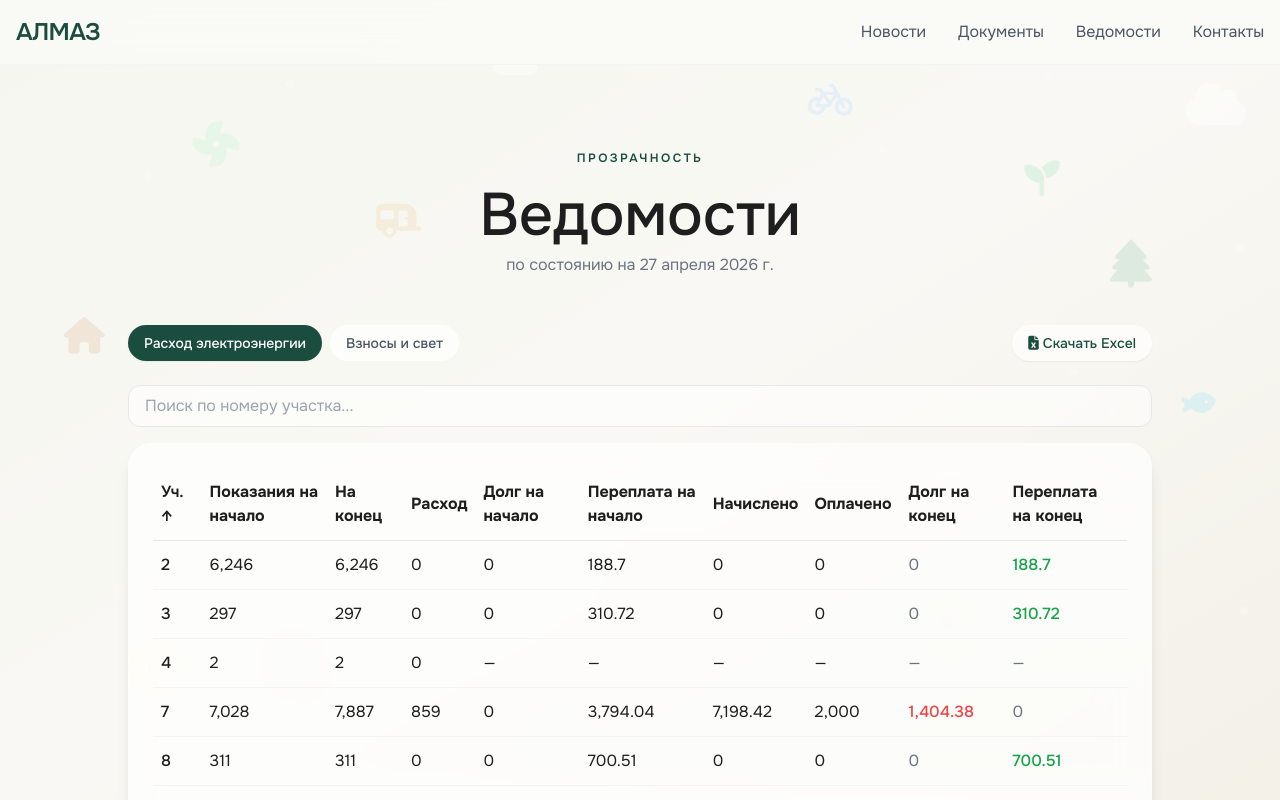
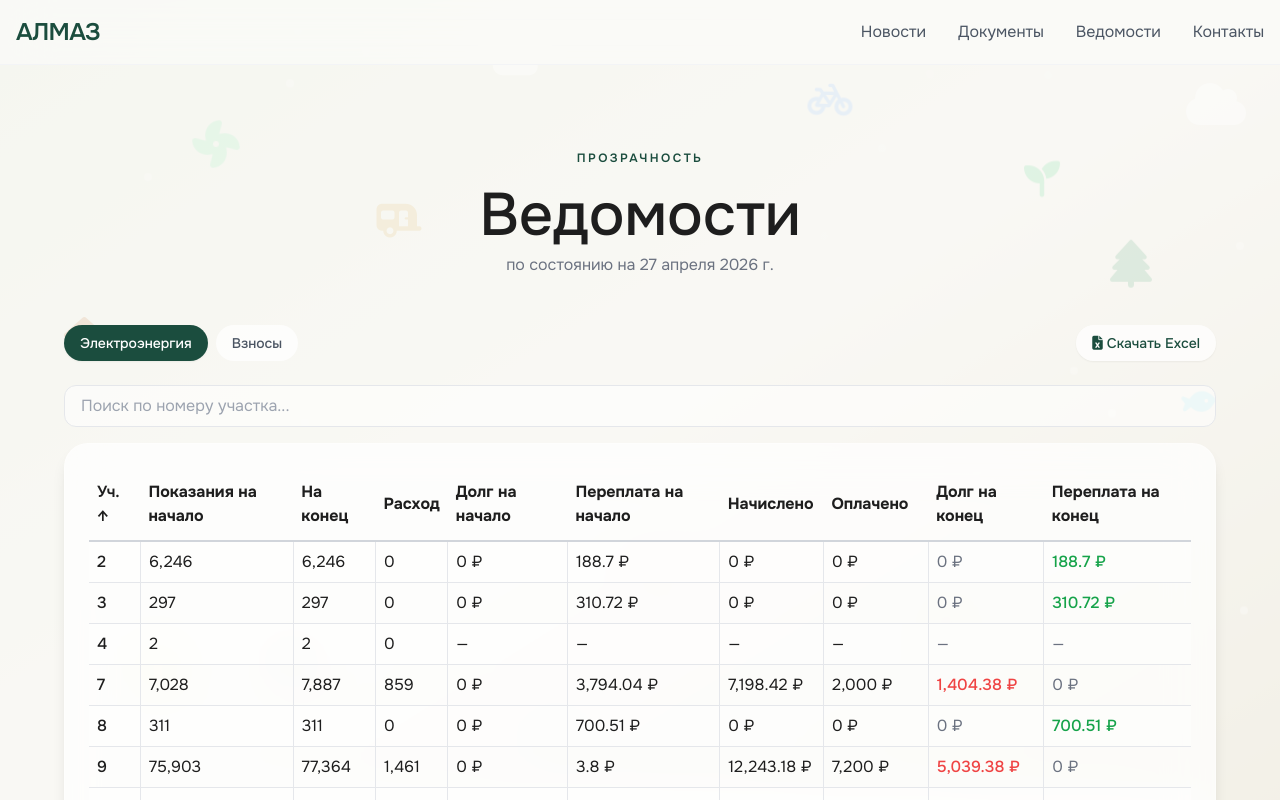
Before and after one commit to rawcam/almaz-snt, a Next.js app: page /almaz-snt/payments in a window 1280 px wide. Shown: the top 800 px of the page. Built offline with nearby package versions, Linux system fonts and the light colour scheme.

Commit message:
Update payments.js

```diff
--- a/src/pages/payments.js
+++ b/src/pages/payments.js
@@ -5,26 +5,23 @@ import { motion } from 'framer-motion'
 import { useState, useEffect, useMemo } from 'react'
 
 export default function Payments() {
-  const [activeTable, setActiveTable] = useState('electricity') // 'electricity' или 'contributions'
+  const [activeTable, setActiveTable] = useState('electricity')
   const [search, setSearch] = useState('')
   const [sortBy, setSortBy] = useState('plot')
   const [order, setOrder] = useState('asc')
   const [electricityData, setElectricityData] = useState([])
-  const [contributionsData, setContributionsData] = useState([])
+  const [contributionsDetailData, setContributionsDetailData] = useState([])
 
   useEffect(() => {
-    // Загрузка данных по электроэнергии
     fetch('/almaz-snt/data/payments/electricity-2026-04-27.json')
       .then(res => res.json())
       .then(json => setElectricityData(json))
-    // Загрузка данных по взносам
-    fetch('/almaz-snt/data/payments/2026-04-27.json')
+    fetch('/almaz-snt/data/payments/contributions-detail-2026-04-27.json')
       .then(res => res.json())
-      .then(json => setContributionsData(json))
+      .then(json => setContributionsDetailData(json))
   }, [])
 
-  // Текущий массив данных в зависимости от активной вкладки
-  const currentData = activeTable === 'electricity' ? electricityData : contributionsData
+  const currentData = activeTable === 'electricity' ? electricityData : contributionsDetailData
 
   const filtered = useMemo(() => {
     let result = [...currentData]
@@ -53,6 +50,10 @@ export default function Payments() {
     }
   }
 
+  const formatMoney = (value) => {
+    if (value === null || value === undefined) return '—'
+    return Number(value).toLocaleString() + ' ₽'
+  }
   const formatNumber = (value) => {
     if (value === null || value === undefined) return '—'
     return Number(value).toLocaleString()
@@ -78,8 +79,8 @@ export default function Payments() {
           <p className="text-gray-500 mt-2">по состоянию на 27 апреля 2026 г.</p>
         </motion.div>
 
-        {/* Переключатель таблиц и кнопки скачивания */}
-        <div className="max-w-5xl mx-auto mb-6 flex flex-col sm:flex-row justify-between items-start sm:items-center gap-4">
+        {/* Переключатель вкладок и кнопка скачивания */}
+        <div className="max-w-6xl mx-auto mb-6 flex flex-col sm:flex-row justify-between items-start sm:items-center gap-4">
           <div className="flex gap-2">
             <button
               onClick={() => setActiveTable('electricity')}
@@ -89,7 +90,7 @@ export default function Payments() {
                   : 'bg-white/70 text-gray-600 hover:bg-white/90'
               }`}
             >
-              Расход электроэнергии
+              Электроэнергия
             </button>
             <button
               onClick={() => setActiveTable('contributions')}
@@ -99,7 +100,7 @@ export default function Payments() {
                   : 'bg-white/70 text-gray-600 hover:bg-white/90'
               }`}
             >
-              Взносы и свет
+              Взносы
             </button>
           </div>
           <div className="flex gap-2">
@@ -124,7 +125,7 @@ export default function Payments() {
         </div>
 
         {/* Поиск */}
-        <div className="max-w-5xl mx-auto mb-4">
+        <div className="max-w-6xl mx-auto mb-4">
           <input
             type="text"
             placeholder="Поиск по номеру участка..."
@@ -135,11 +136,11 @@ export default function Payments() {
         </div>
 
         {/* Таблица */}
-        <div className="max-w-5xl mx-auto bg-white/70 backdrop-blur-xl rounded-3xl p-4 md:p-6 shadow-lg border border-white/30 overflow-x-auto">
+        <div className="max-w-6xl mx-auto bg-white/70 backdrop-blur-xl rounded-3xl p-4 md:p-6 shadow-lg border border-white/30 overflow-x-auto">
           {activeTable === 'electricity' ? (
-            <table className="w-full text-left min-w-[800px]">
-              <thead className="border-b border-gray-200">
-                <tr>
+            <table className="w-full text-left border-collapse">
+              <thead>
+                <tr className="border-b-2 border-gray-300">
                   <th className="py-3 px-2 font-semibold text-dark cursor-pointer" onClick={() => handleSort('plot')}>
                     Уч. {sortBy === 'plot' && (order === 'asc' ? '↑' : '↓')}
                   </th>
@@ -173,50 +174,86 @@ export default function Payments() {
                 </tr>
               </thead>
               <tbody>
-                {filtered.map(item => (
-                  <tr key={item.plot} className="border-b border-gray-100 hover:bg-white/50 transition-colors">
-                    <td className="py-3 px-2 font-medium">{item.plot}</td>
-                    <td className="py-3 px-2">{formatNumber(item.readingStart)}</td>
-                    <td className="py-3 px-2">{formatNumber(item.readingEnd)}</td>
-                    <td className="py-3 px-2">{formatNumber(item.consumption)}</td>
-                    <td className="py-3 px-2">{formatNumber(item.debtStart)}</td>
-                    <td className="py-3 px-2">{formatNumber(item.overpaymentStart)}</td>
-                    <td className="py-3 px-2">{formatNumber(item.charged)}</td>
-                    <td className="py-3 px-2">{formatNumber(item.paid)}</td>
-                    <td className={`py-3 px-2 ${item.debtEnd > 0 ? 'text-red-500 font-medium' : 'text-gray-500'}`}>
-                      {formatNumber(item.debtEnd)}
+                {filtered.map((item, idx) => (
+                  <tr key={item.plot} className={`border-b border-gray-200 hover:bg-white/60 transition-colors ${idx % 2 === 0 ? 'bg-white/30' : ''}`}>
+                    <td className="py-2 px-2 font-medium border-r border-gray-200">{item.plot}</td>
+                    <td className="py-2 px-2 border-r border-gray-200">{formatNumber(item.readingStart)}</td>
+                    <td className="py-2 px-2 border-r border-gray-200">{formatNumber(item.readingEnd)}</td>
+                    <td className="py-2 px-2 border-r border-gray-200">{formatNumber(item.consumption)}</td>
+                    <td className="py-2 px-2 border-r border-gray-200">{formatMoney(item.debtStart)}</td>
+                    <td className="py-2 px-2 border-r border-gray-200">{formatMoney(item.overpaymentStart)}</td>
+                    <td className="py-2 px-2 border-r border-gray-200">{formatMoney(item.charged)}</td>
+                    <td className="py-2 px-2 border-r border-gray-200">{formatMoney(item.paid)}</td>
+                    <td className={`py-2 px-2 border-r border-gray-200 ${item.debtEnd > 0 ? 'text-red-500 font-medium' : 'text-gray-500'}`}>
+                      {formatMoney(item.debtEnd)}
                     </td>
-                    <td className={`py-3 px-2 ${item.overpaymentEnd > 0 ? 'text-green-600 font-medium' : 'text-gray-500'}`}>
-                      {formatNumber(item.overpaymentEnd)}
+                    <td className={`py-2 px-2 ${item.overpaymentEnd > 0 ? 'text-green-600 font-medium' : 'text-gray-500'}`}>
+                      {formatMoney(item.overpaymentEnd)}
                     </td>
                   </tr>
                 ))}
               </tbody>
             </table>
           ) : (
-            <table className="w-full text-left min-w-[400px]">
-              <thead className="border-b border-gray-200">
-                <tr>
-                  <th className="py-3 px-4 font-semibold text-dark cursor-pointer" onClick={() => handleSort('plot')}>
+            <table className="w-full text-left border-collapse">
+              <thead>
+                <tr className="border-b-2 border-gray-300">
+                  <th className="py-3 px-2 font-semibold text-dark cursor-pointer" onClick={() => handleSort('plot')}>
                     Уч. {sortBy === 'plot' && (order === 'asc' ? '↑' : '↓')}
                   </th>
-                  <th className="py-3 px-4 cursor-pointer" onClick={() => handleSort('debt')}>
-                    Долг, ₽ {sortBy === 'debt' && (order === 'asc' ? '↑' : '↓')}
+                  <th className="py-3 px-2 cursor-pointer" onClick={() => handleSort('debtMembership')}>
+                    Долг по членским взносам {sortBy === 'debtMembership' && (order === 'asc' ? '↑' : '↓')}
                   </th>
-                  <th className="py-3 px-4 cursor-pointer" onClick={() => handleSort('overpayment')}>
-                    Переплата, ₽ {sortBy === 'overpayment' && (order === 'asc' ? '↑' : '↓')}
+                  <th className="py-3 px-2 cursor-pointer" onClick={() => handleSort('overMembership')}>
+                    Переплата по членским {sortBy === 'overMembership' && (order === 'asc' ? '↑' : '↓')}
+                  </th>
+                  <th className="py-3 px-2 cursor-pointer" onClick={() => handleSort('debtTarget')}>
+                    Долг по целевым взносам {sortBy === 'debtTarget' && (order === 'asc' ? '↑' : '↓')}
+                  </th>
+                  <th className="py-3 px-2 cursor-pointer" onClick={() => handleSort('overTarget')}>
+                    Переплата по целевым {sortBy === 'overTarget' && (order === 'asc' ? '↑' : '↓')}
+                  </th>
+                  <th className="py-3 px-2 cursor-pointer" onClick={() => handleSort('debtElectricity')}>
+                    Долг за электроэнергию {sortBy === 'debtElectricity' && (order === 'asc' ? '↑' : '↓')}
+                  </th>
+                  <th className="py-3 px-2 cursor-pointer" onClick={() => handleSort('overElectricity')}>
+                    Переплата за электроэнергию {sortBy === 'overElectricity' && (order === 'asc' ? '↑' : '↓')}
+                  </th>
+                  <th className="py-3 px-2 cursor-pointer" onClick={() => handleSort('totalDebt')}>
+                    Общий долг {sortBy === 'totalDebt' && (order === 'asc' ? '↑' : '↓')}
+                  </th>
+                  <th className="py-3 px-2 cursor-pointer" onClick={() => handleSort('totalOverpayment')}>
+                    Общая переплата {sortBy === 'totalOverpayment' && (order === 'asc' ? '↑' : '↓')}
                   </th>
                 </tr>
               </thead>
               <tbody>
-                {filtered.map(item => (
-                  <tr key={item.plot} className="border-b border-gray-100 hover:bg-white/50 transition-colors">
-                    <td className="py-3 px-4 font-medium">{item.plot}</td>
-                    <td className={`py-3 px-4 ${item.debt > 0 ? 'text-red-500 font-medium' : 'text-gray-500'}`}>
-                      {formatNumber(item.debt)}
+                {filtered.map((item, idx) => (
+                  <tr key={item.plot} className={`border-b border-gray-200 hover:bg-white/60 transition-colors ${idx % 2 === 0 ? 'bg-white/30' : ''}`}>
+                    <td className="py-2 px-2 font-medium border-r border-gray-200">{item.plot}</td>
+                    <td className={`py-2 px-2 border-r border-gray-200 ${item.debtMembership > 0 ? 'text-red-500 font-medium' : 'text-gray-500'}`}>
+                      {formatMoney(item.debtMembership)}
                     </td>
-                    <td className={`py-3 px-4 ${item.overpayment > 0 ? 'text-green-600 font-medium' : 'text-gray-500'}`}>
-                      {formatNumber(item.overpayment)}
+                    <td className={`py-2 px-2 border-r border-gray-200 ${item.overMembership > 0 ? 'text-green-600 font-medium' : 'text-gray-500'}`}>
+                      {formatMoney(item.overMembership)}
+                    </td>
+                    <td className={`py-2 px-2 border-r border-gray-200 ${item.debtTarget > 0 ? 'text-red-500 font-medium' : 'text-gray-500'}`}>
+                      {formatMoney(item.debtTarget)}
+                    </td>
+                    <td className={`py-2 px-2 border-r border-gray-200 ${item.overTarget > 0 ? 'text-green-600 font-medium' : 'text-gray-500'}`}>
+                      {formatMoney(item.overTarget)}
+                    </td>
+                    <td className={`py-2 px-2 border-r border-gray-200 ${item.debtElectricity > 0 ? 'text-red-500 font-medium' : 'text-gray-500'}`}>
+                      {formatMoney(item.debtElectricity)}
+                    </td>
+                    <td className={`py-2 px-2 border-r border-gray-200 ${item.overElectricity > 0 ? 'text-green-600 font-medium' : 'text-gray-500'}`}>
+                      {formatMoney(item.overElectricity)}
+                    </td>
+                    <td className={`py-2 px-2 border-r border-gray-200 ${item.totalDebt > 0 ? 'text-red-500 font-medium' : 'text-gray-500'}`}>
+                      {formatMoney(item.totalDebt)}
+                    </td>
+                    <td className={`py-2 px-2 ${item.totalOverpayment > 0 ? 'text-green-600 font-medium' : 'text-gray-500'}`}>
+                      {formatMoney(item.totalOverpayment)}
                     </td>
                   </tr>
                 ))}
@@ -225,14 +262,13 @@ export default function Payments() {
           )}
         </div>
 
-        {/* Архивная справка */}
         <motion.p
           initial={{ opacity: 0 }}
           whileInView={{ opacity: 1 }}
           viewport={{ once: true }}
           className="text-center text-gray-400 text-sm mt-10"
         >
-          Данные обновляются ежемесячно. Предыдущие ведомости будут доступны в архиве.
+          Данные обновляются ежемесячно. Для загрузки новых ведомостей воспользуйтесь файловым менеджером в админ-панели.
         </motion.p>
       </div>
 
```
